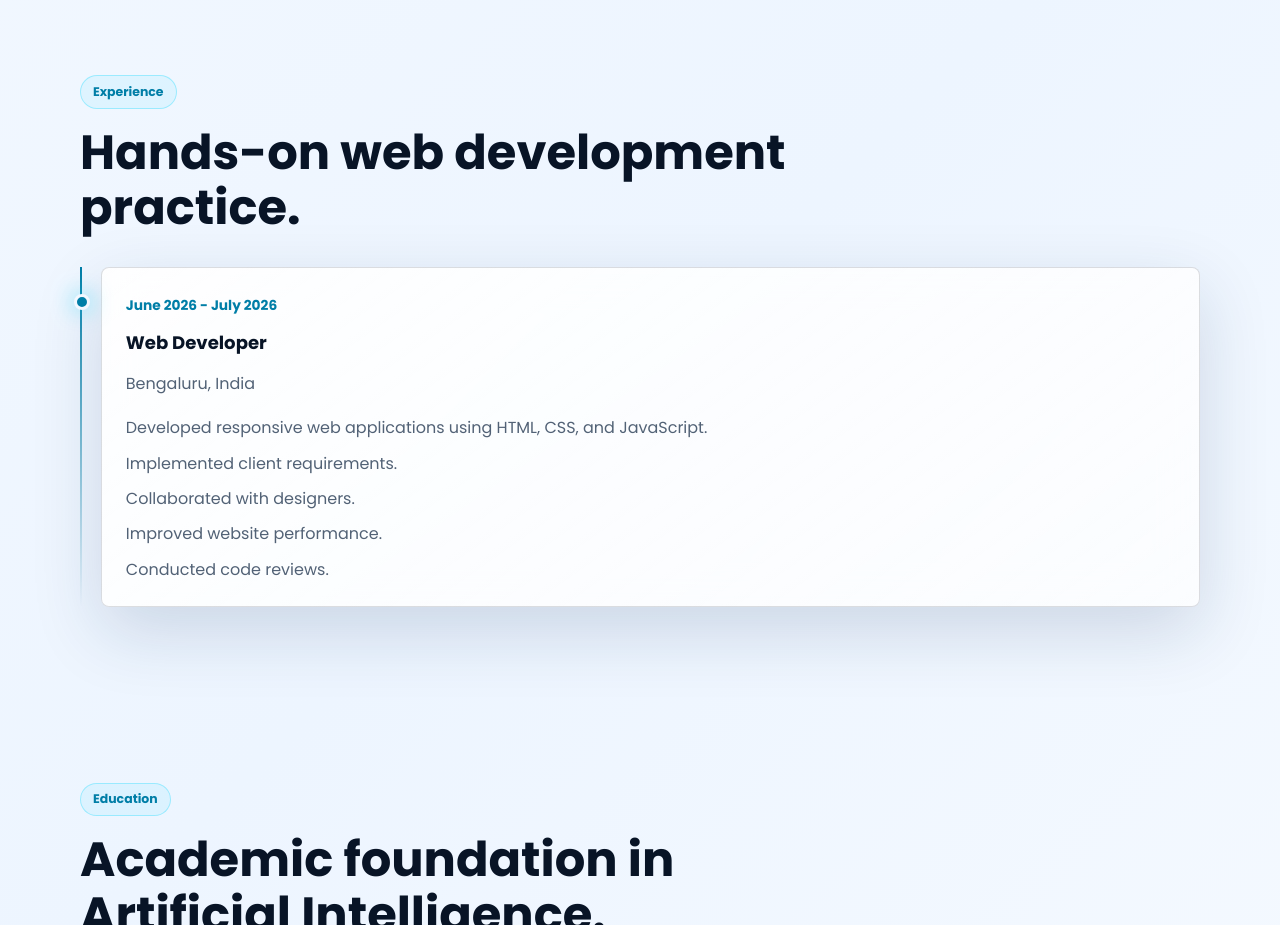
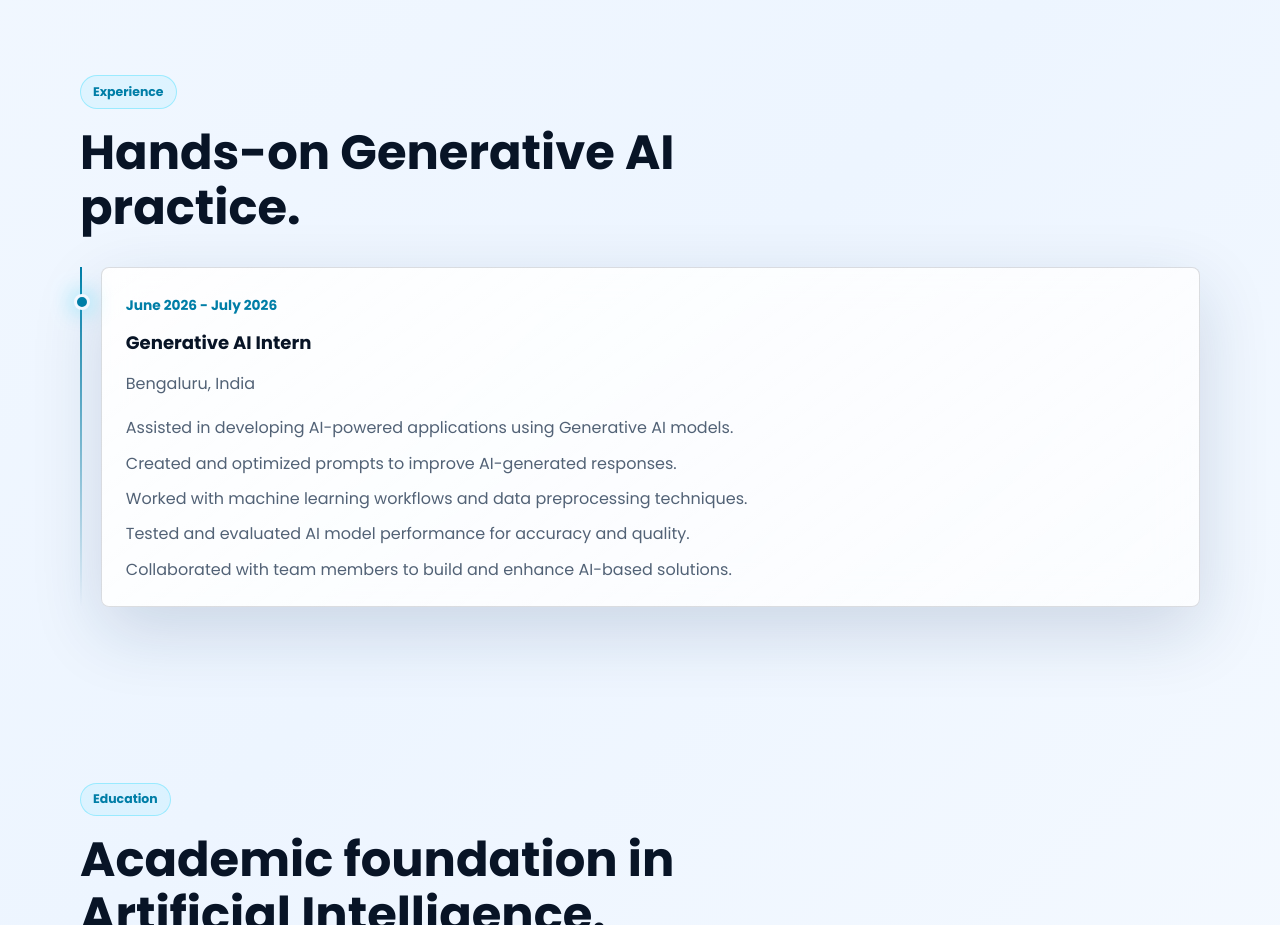
Before and after one commit to SuganthMS/Suganth-Portfolio, a plain HTML site: page index.html in a window 1280 px wide. Shown: the part 2060-2985 px from the top of the page. Drawn offline with Linux system fonts and the light colour scheme.

Commit message:
Update Experience

```diff
--- a/index.html
+++ b/index.html
@@ -142,21 +142,21 @@ I am passionate about building responsive web applications, solving real-world p
     <section class="section" id="experience">
       <div class="section-heading reveal">
         <span class="eyebrow">Experience</span>
-        <h2>Hands-on web development practice.</h2>
+        <h2>Hands-on Generative AI practice.</h2>
       </div>
       <div class="timeline reveal">
         <article class="timeline-item glass-card">
           <div class="timeline-dot"></div>
           <div>
             <span class="date">June 2026 - July 2026</span>
-            <h3>Web Developer</h3>
+            <h3>Generative AI Intern</h3>
             <p>Bengaluru, India</p>
             <ul>
-              <li>Developed responsive web applications using HTML, CSS, and JavaScript.</li>
-              <li>Implemented client requirements.</li>
-              <li>Collaborated with designers.</li>
-              <li>Improved website performance.</li>
-              <li>Conducted code reviews.</li>
+              <li>Assisted in developing AI-powered applications using Generative AI models.</li>
+              <li>Created and optimized prompts to improve AI-generated responses.</li>
+              <li>Worked with machine learning workflows and data preprocessing techniques.</li>
+              <li>Tested and evaluated AI model performance for accuracy and quality.</li>
+              <li>Collaborated with team members to build and enhance AI-based solutions.</li>
             </ul>
           </div>
         </article>
```
